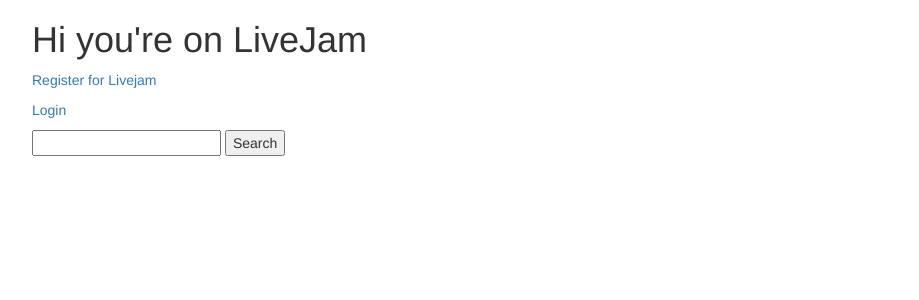
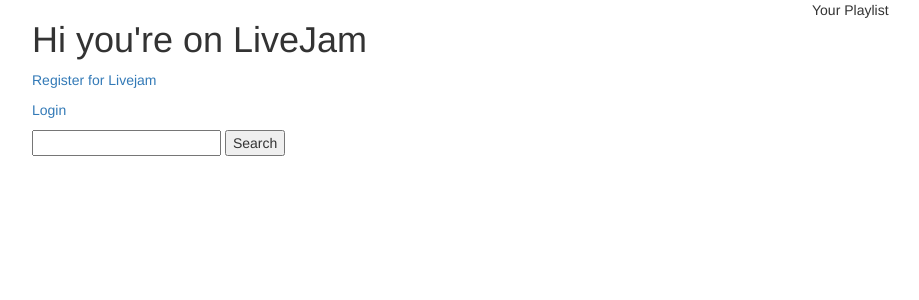
Before and after one commit to jennnu/LJ, a Python web app: template templates/index.html in a window 1280 px wide. Shown: the top 300 px of the page, without its empty margins (38-957 px from the left). Run offline with Jinja, Linux system fonts and the light colour scheme; the template is opened without the code that fills it, so the values that code supplies are empty; some libraries are stand-ins or nearby versions.

Commit message:
Added Playlist title

```diff
--- a/templates/index.html
+++ b/templates/index.html
@@ -24,6 +24,7 @@
 			</div>
 		</div>
 		<div class="col-md-4">
+			<p> Your Playlist</p>
 			<div id="playlist"></div>
 		</div>
 	</div>
```
